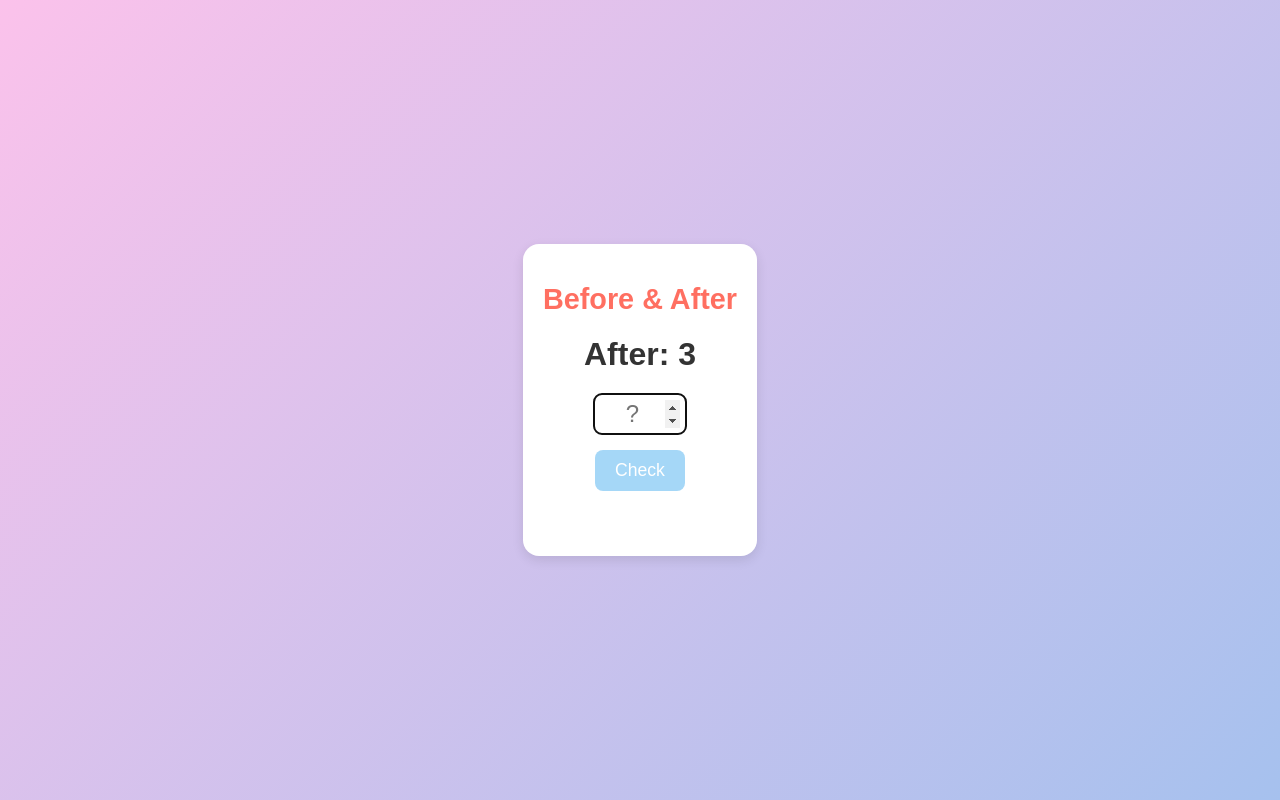
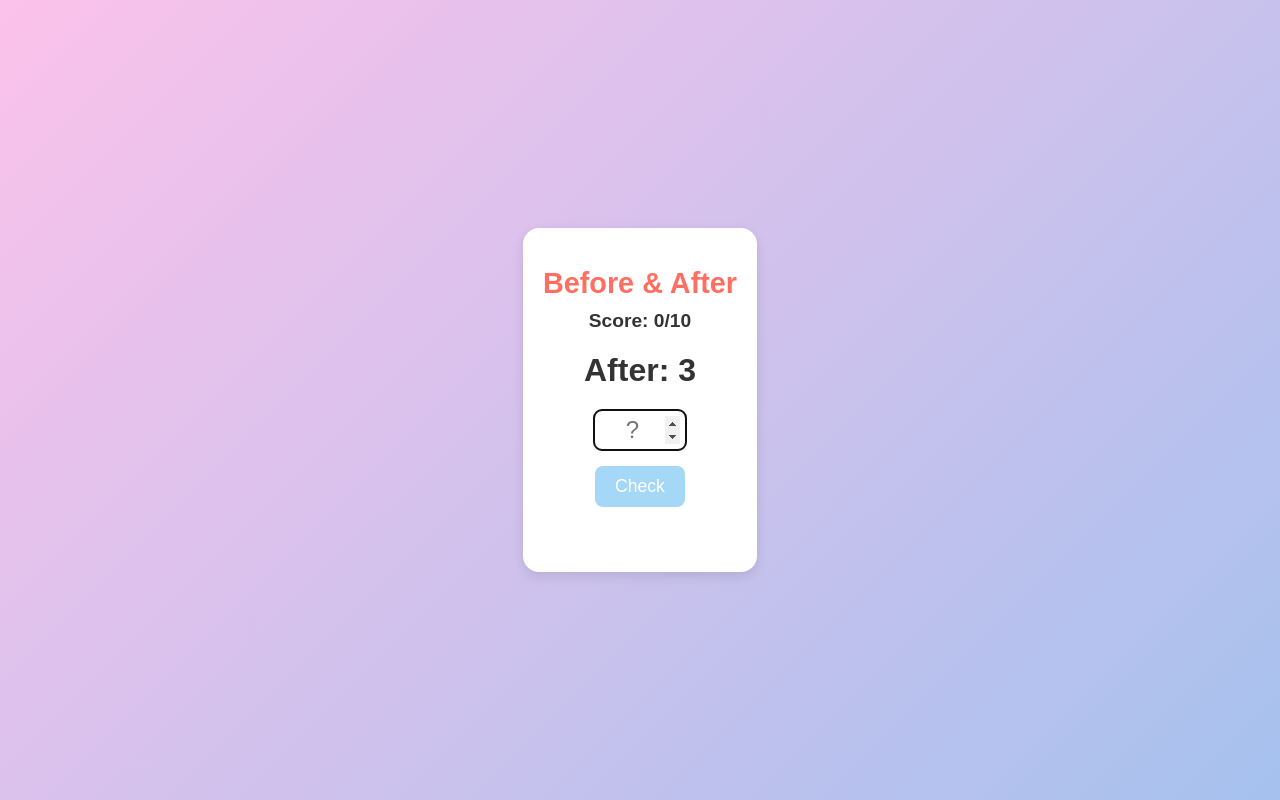
Before and after one commit to sourav0071/Kid-Number-Game---Forward-backward, a plain HTML site: page index.html in a window 1280 px wide. Drawn offline with Linux system fonts and the light colour scheme.

Commit message:
Update index.html

```diff
--- a/index.html
+++ b/index.html
@@ -64,6 +64,12 @@
       font-weight: bold;
       min-height: 30px;
     }
+    .score {
+      margin-top: 10px;
+      font-size: 1.2rem;
+      font-weight: bold;
+      color: #333;
+    }
     .correct { color: green; }
     .wrong { color: red; }
   </style>
@@ -71,6 +77,7 @@
 <body>
   <div class="container">
     <h1>Before & After</h1>
+    <div class="score" id="score">Score: 0/10</div>
     <div class="question" id="question">Click Start!</div>
     <input type="number" id="answer" placeholder="?" />
     <br>
@@ -85,11 +92,12 @@
     const feedbackEl = document.getElementById('feedback');
     const checkBtn = document.getElementById('checkBtn');
     const nextBtn = document.getElementById('nextBtn');
+    const scoreEl = document.getElementById('score');
 
     let currentNumber = 0;
     let mode = "after";
     let score = 0;
-    let questionCount = 10;
+    const questionCount = 10;
     let currentQuestion = 0;
 
     function getRandomNumber() {
@@ -100,7 +108,16 @@
       return Math.random() < 0.5 ? 'after' : 'before';
     }
 
+    function updateScore() {
+      scoreEl.textContent = `Score: ${score}/${questionCount}`;
+    }
+
     function newQuestion() {
+      if (currentQuestion >= questionCount) {
+        // Restart the game automatically
+        score = 0;
+        currentQuestion = 0;
+      }
       currentNumber = getRandomNumber();
       mode = chooseMode();
       questionEl.textContent = mode === 'after' ? `After: ${currentNumber}` : `Before: ${currentNumber}`;
@@ -111,6 +128,7 @@
       checkBtn.disabled = true;
       currentQuestion++;
       answerEl.focus();
+      updateScore();
     }
 
     function checkAnswer() {
@@ -125,10 +143,8 @@
         feedbackEl.className = 'feedback wrong';
       }
       checkBtn.style.display = 'none';
-      nextBtn.style.display = currentQuestion < questionCount ? 'inline-block' : 'none';
-      if (currentQuestion >= questionCount) {
-        questionEl.textContent = `Game Over! Score: ${score}/${questionCount}`;
-      }
+      nextBtn.style.display = 'inline-block';
+      updateScore();
     }
 
     checkBtn.addEventListener('click', checkAnswer);
@@ -138,7 +154,6 @@
       checkBtn.disabled = answerEl.value.trim() === '';
     });
 
-    // Start first question automatically
     newQuestion();
   </script>
 </body>
```
